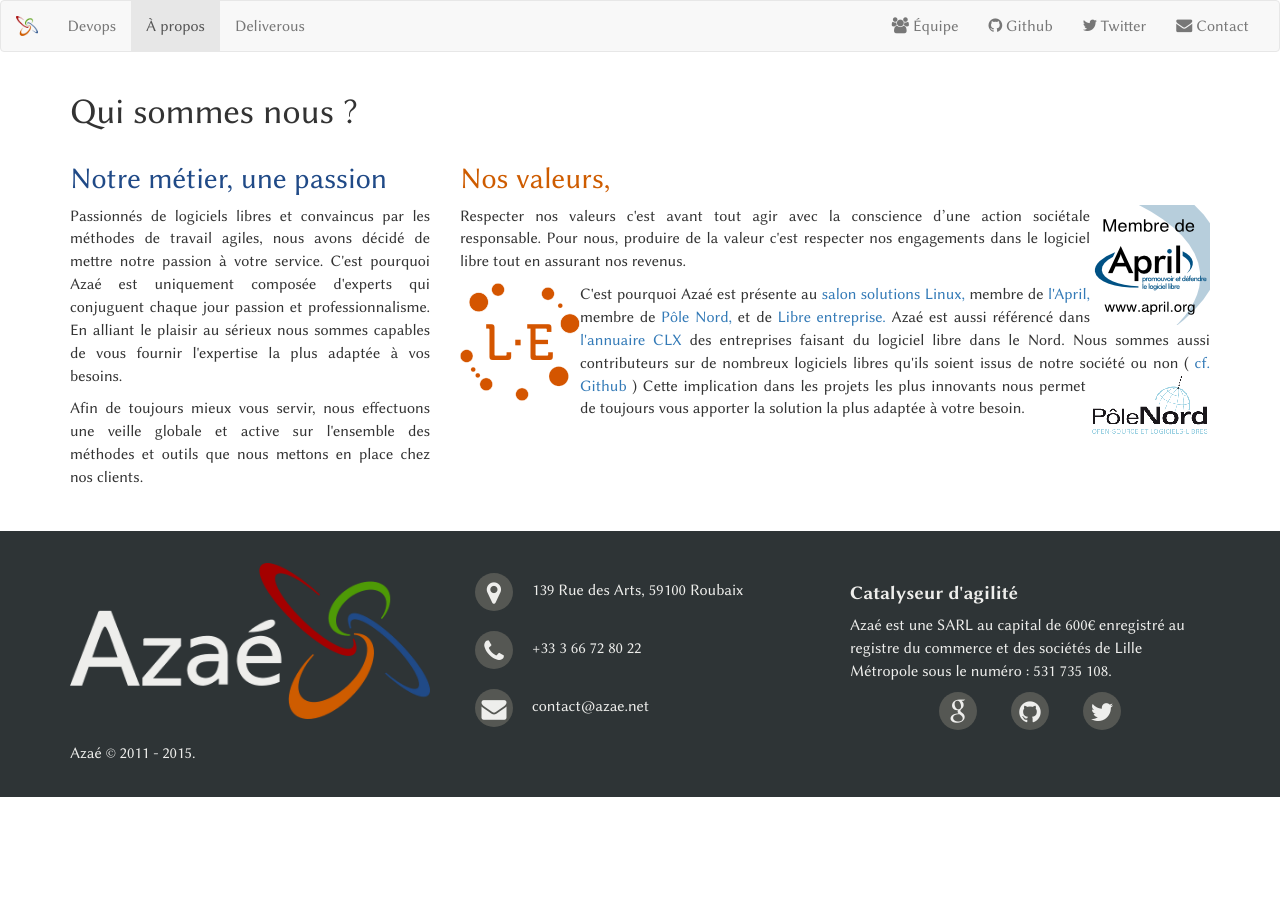
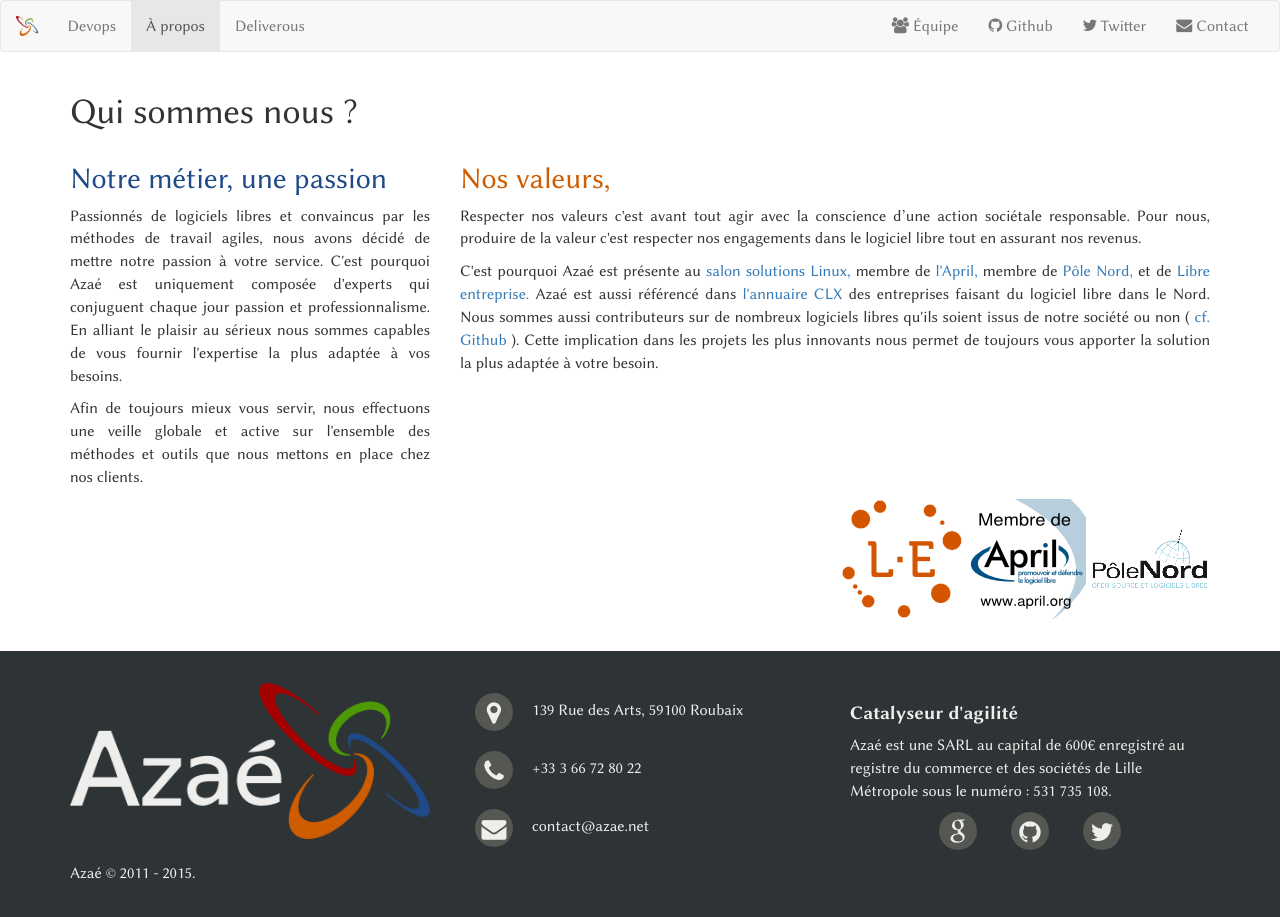
Before and after one commit to coachBZH/azae.net, a Jekyll site: the page built from apropos.html, in a window 1280 px wide. Built offline with Jekyll 4.4.1, drawn with Linux system fonts in a browser that asks for light colours.

Commit message:
apropos: logos moved into a new section

```diff
--- a/apropos.html
+++ b/apropos.html
@@ -27,18 +27,12 @@
   <div class="col-md-8">
     <h2 class='orange'>Nos valeurs,</h2>
     <p class="text-justify">
-        <a href='http://www.april.org/association/personnes-morales.html'>
-          <img src='/img/membre-de-april-120x120.png' style='float:right'>
-        </a>
       Respecter nos valeurs c'est avant tout agir avec la conscience d’une
       action sociétale responsable. Pour nous, produire de la valeur c'est
       respecter nos engagements dans le logiciel libre tout en assurant nos
       revenus.
     </p>
     <p class="text-justify">
-        <a href='http://www.libre-entreprise.org/'>
-          <img src='/img/libre-entreprise-120x120.png' style='float:left'>
-        </a>
       C'est pourquoi Azaé est présente au
       <a href='http://www.solutionslinux.fr/exposant.html?eid=3960'>salon solutions Linux,</a>
       membre de
@@ -51,13 +45,24 @@
       <a href='http://annuaire.clx.asso.fr/Azae'>l'annuaire CLX</a>
       des entreprises faisant du logiciel libre dans le Nord.
       Nous sommes aussi contributeurs sur de nombreux logiciels libres qu'ils
-        soient issus de notre société ou non (&nbsp;<a href='https://github.com/azae'>cf. Github</a>&nbsp;)
-        <a href='//http://www.polenord.info/'>
-          <img src='/img/polenord-120.png' style='margin-left:4px; float:right'>
-        </a>
+      soient issus de notre société ou non (&nbsp;<a href='https://github.com/azae'>cf. Github</a>&nbsp;).
+
       Cette implication dans les projets les plus innovants nous
       permet de toujours vous apporter la solution la plus adaptée à votre
       besoin.
     </p>
   </div>
 </div>
+<div class="row">
+  <div class="col-md-12 text-right">
+    <a href='http://www.libre-entreprise.org/'>
+        <img src='/img/libre-entreprise-120x120.png'>
+      </a>
+      <a href='http://www.april.org/association/personnes-morales.html'>
+        <img src='/img/membre-de-april-120x120.png'>
+      </a>
+      <a href='//http://www.polenord.info/'>
+        <img src='/img/polenord-120.png'>
+      </a>
+  </div>
+</div>
```
Lines whose indentation alone changed are shown as unchanged.
